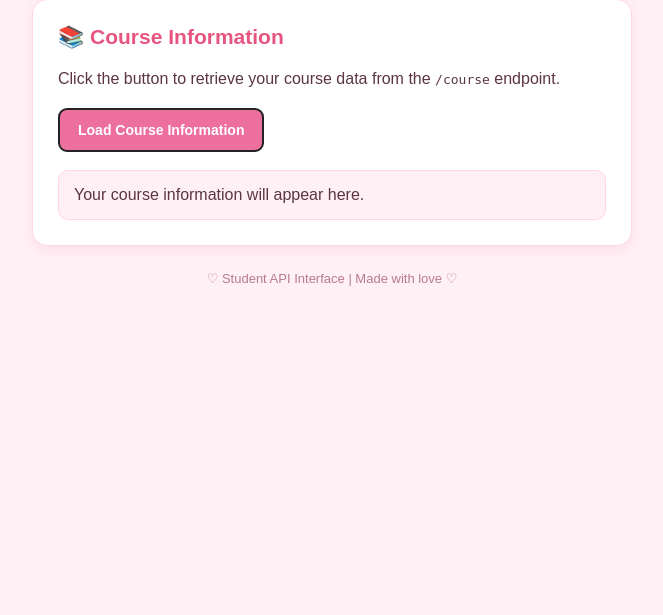
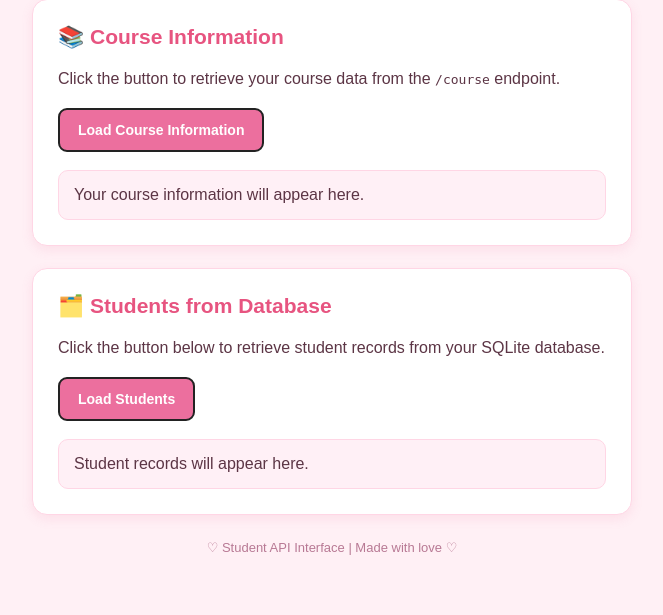
Before and after one commit to ladoingkc-tech/Ladoing_Kc_Jane_Marie, a Flask app: page / in a window 1280 px wide. Shown: the part 987-1602 px from the top of the page, without its empty margins (308-971 px from the left). Before the commit the page ends 1273 px from the top, so only its background shows below. Run offline with Flask 3, Linux system fonts and the light colour scheme.

Commit message:
Integrate SQLite database with Flask API

```diff
--- a/app.py
+++ b/app.py
@@ -1,7 +1,14 @@
-
+import sqlite3
 from flask import Flask, render_template, jsonify, request
 
 app = Flask(__name__)
+
+
+# Database Connection
+def get_db_connection():
+    conn = sqlite3.connect("students.db")
+    conn.row_factory = sqlite3.Row
+    return conn
 
 
 # Home Page
@@ -32,6 +39,7 @@ def student():
 @app.route("/hello")
 def hello():
     name = request.args.get("name", "student")
+
     return jsonify({
         "message": f"hello {name}"
     })
@@ -52,5 +60,54 @@ def course():
     })
 
 
+# Get All Students
+@app.route("/students")
+def students():
+    conn = get_db_connection()
+
+    try:
+        students_data = conn.execute(
+            "SELECT * FROM students"
+        ).fetchall()
+
+        students_list = [
+            dict(student) for student in students_data
+        ]
+
+        return jsonify(students_list)
+
+    except sqlite3.Error as e:
+        return jsonify({"error": str(e)}), 500
+
+    finally:
+        conn.close()
+
+
+# Get Student by ID
+@app.route("/students/<int:id>")
+def get_student_by_id(id):
+    conn = get_db_connection()
+
+    try:
+        student = conn.execute(
+            "SELECT * FROM students WHERE id = ?",
+            (id,)
+        ).fetchone()
+
+        if student is None:
+            return jsonify({
+                "error": "Student not found"
+            }), 404
+
+        return jsonify(dict(student))
+
+    except sqlite3.Error as e:
+        return jsonify({"error": str(e)}), 500
+
+    finally:
+        conn.close()
+
+
+# Run Flask Application
 if __name__ == "__main__":
     app.run(debug=True)
--- a/templates/index.html
+++ b/templates/index.html
@@ -1,4 +1,3 @@
-
 <!DOCTYPE html>
 <html lang="en">
 <head>
@@ -109,14 +108,6 @@
             overflow-wrap: anywhere;
         }
 
-        pre {
-            white-space: pre-wrap;
-            overflow-wrap: anywhere;
-            font-family: Arial, sans-serif;
-            line-height: 1.6;
-            margin: 0;
-        }
-
         .footer {
             text-align: center;
             margin-top: 25px;
@@ -172,7 +163,7 @@
         <p id="greeting"></p>
     </div>
 
-    <!-- /api Endpoint -->
+    <!-- Custom API Endpoint -->
     <div class="card">
         <h2>✨ Custom API Endpoint</h2>
         <p>
@@ -187,7 +178,7 @@
         </div>
     </div>
 
-    <!-- /course Endpoint -->
+    <!-- Course Information -->
     <div class="card">
         <h2>📚 Course Information</h2>
         <p>
@@ -199,6 +190,22 @@
 
         <div id="courseResult" class="result">
             Your course information will appear here.
+        </div>
+    </div>
+
+    <!-- Students from Database -->
+    <div class="card">
+        <h2>🗂️ Students from Database</h2>
+
+        <p>
+            Click the button below to retrieve student records
+            from your SQLite database.
+        </p>
+
+        <button onclick="loadStudents()">Load Students</button>
+
+        <div id="studentList" class="result">
+            Student records will appear here.
         </div>
     </div>
 
@@ -363,6 +370,68 @@
                 "Unable to retrieve course information: " + error.message;
         }
     }
+
+    // Load Students from SQLite Database
+    async function loadStudents() {
+        const output = document.getElementById("studentList");
+        output.textContent = "Loading student records...";
+
+        try {
+            const response = await fetch("/students");
+
+            if (!response.ok) {
+                throw new Error("Failed to retrieve students");
+            }
+
+            const data = await response.json();
+
+            output.replaceChildren();
+
+            if (!Array.isArray(data)) {
+                throw new Error(
+                    data.error || "Invalid student data received"
+                );
+            }
+
+            if (data.length === 0) {
+                output.textContent = "No student records found.";
+                return;
+            }
+
+            const info = document.createElement("div");
+            info.className = "student-info";
+
+            data.forEach(student => {
+                const p = document.createElement("p");
+                const bold = document.createElement("strong");
+
+                bold.textContent = student.student_id || "No Student ID";
+                p.appendChild(bold);
+
+                p.appendChild(
+                    document.createTextNode(
+                        " - " +
+                        (student.name || "") +
+                        " | " +
+                        (student.program || "") +
+                        " | Year " +
+                        (student.year ?? "") +
+                        " | Section " +
+                        (student.section || "")
+                    )
+                );
+
+                info.appendChild(p);
+            });
+
+            output.appendChild(info);
+
+        } catch (error) {
+            console.error("Load students error:", error);
+            output.textContent =
+                "Unable to retrieve student records. Please check your database and Flask server.";
+        }
+    }
 </script>
 
 </body>
```
Also changed, not shown: init_db.py (added, +43 -0 lines), students.db (added).
